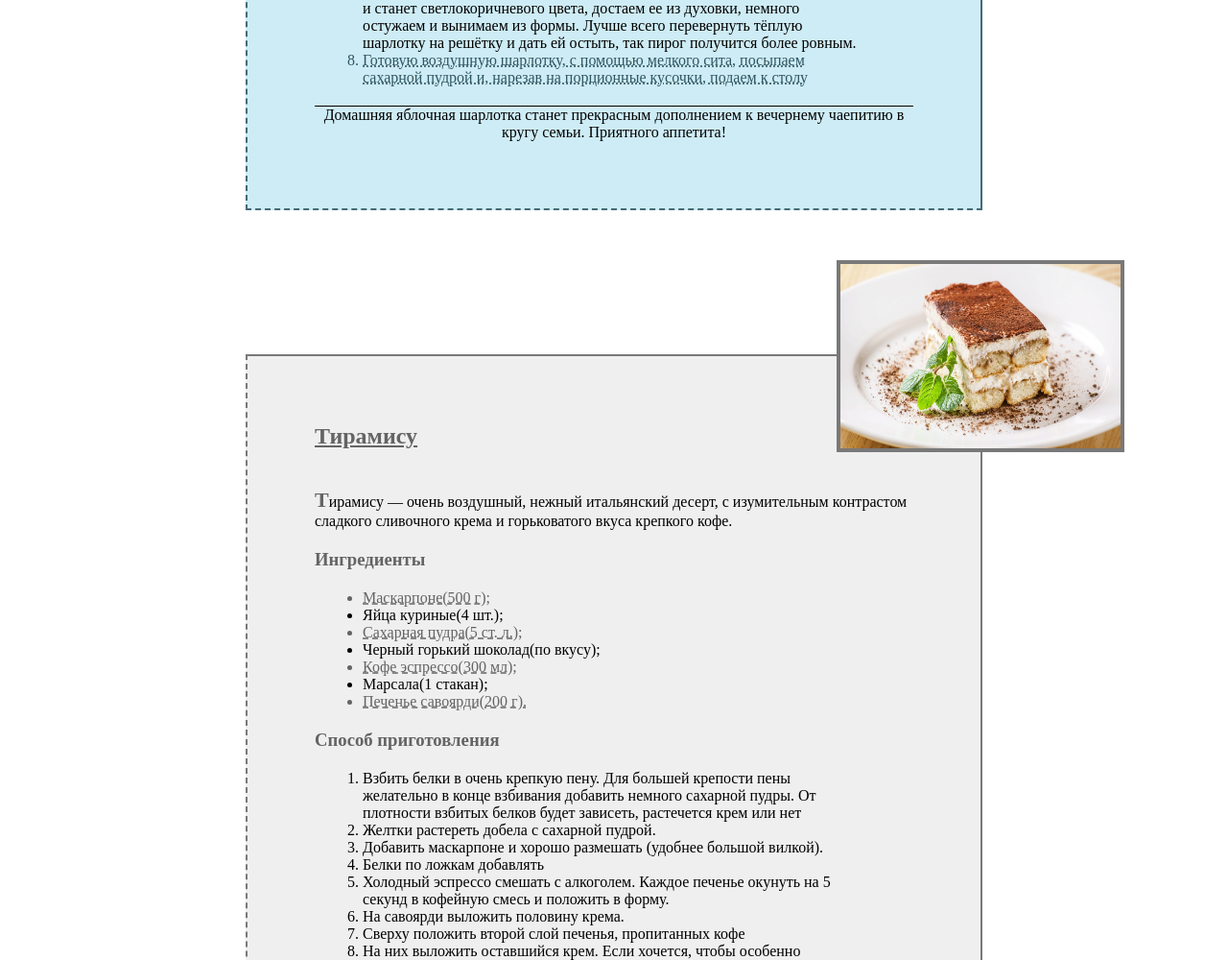
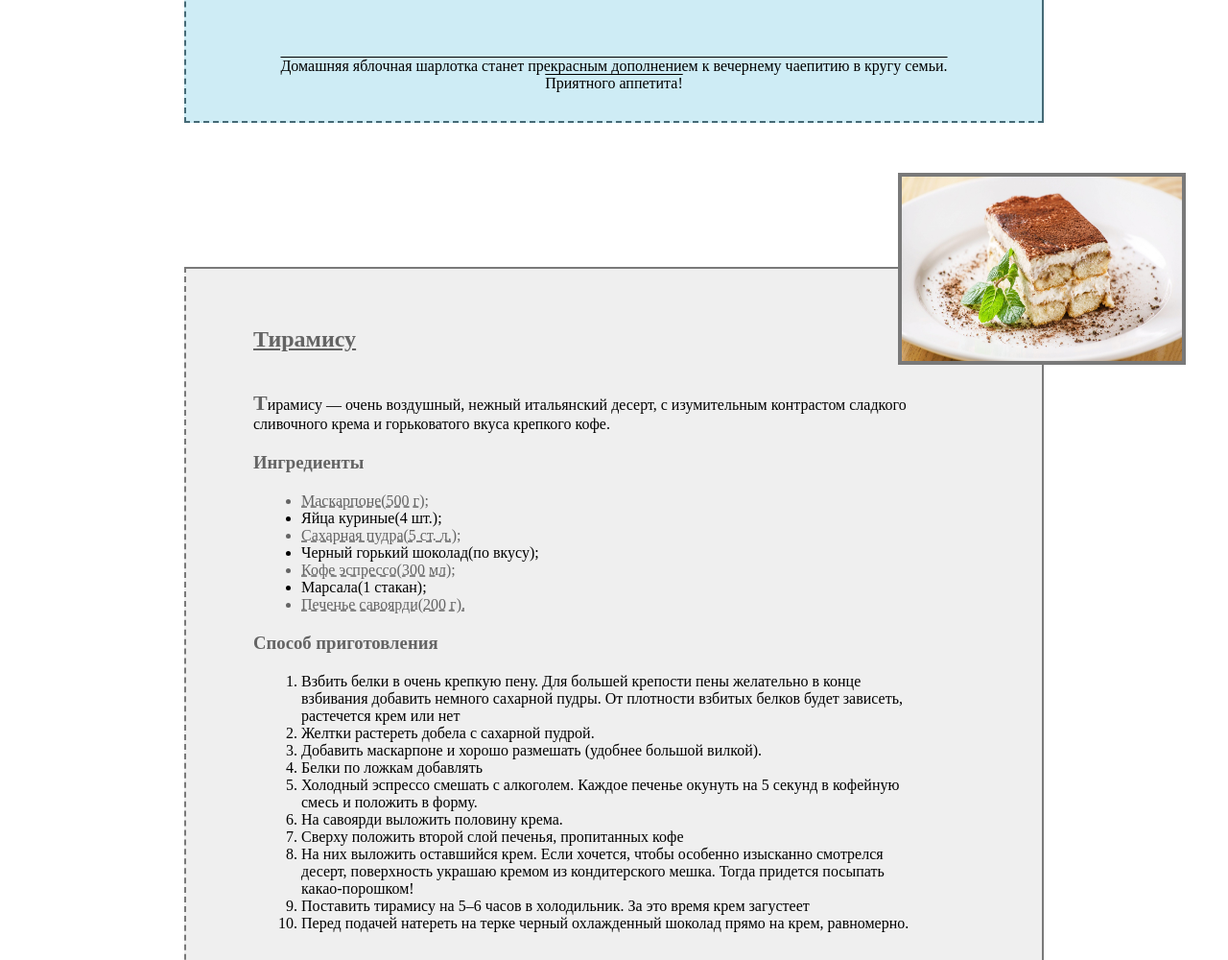
Before and after one commit to Andrei-Palavinka/homework-8, a plain HTML site: page index.html in a window 1280 px wide. Shown: the part 1048-2048 px from the top of the page at 96% size. Drawn offline with Linux system fonts and the light colour scheme.

Commit message:
homework8

```diff
--- a/style.css
+++ b/style.css
@@ -13,10 +13,10 @@
 }
 
 .block {
-	max-width: 60vw;
+	max-width: 70vw;
 	position: relative;
 	margin: 150px auto;
-	padding: 70px;
+	padding: 60px 70px 30px;
 	border-width: 2px;
 	border-style: solid solid dashed dashed;
 }
@@ -42,9 +42,9 @@
 }
 
 .conclusion {
-	display: inline-block;
-	border-top: solid 1px;
+	text-decoration: overline;
 	text-align: center;
+	margin-top: 70px;
 	}
 
 .recipe-image {
```
